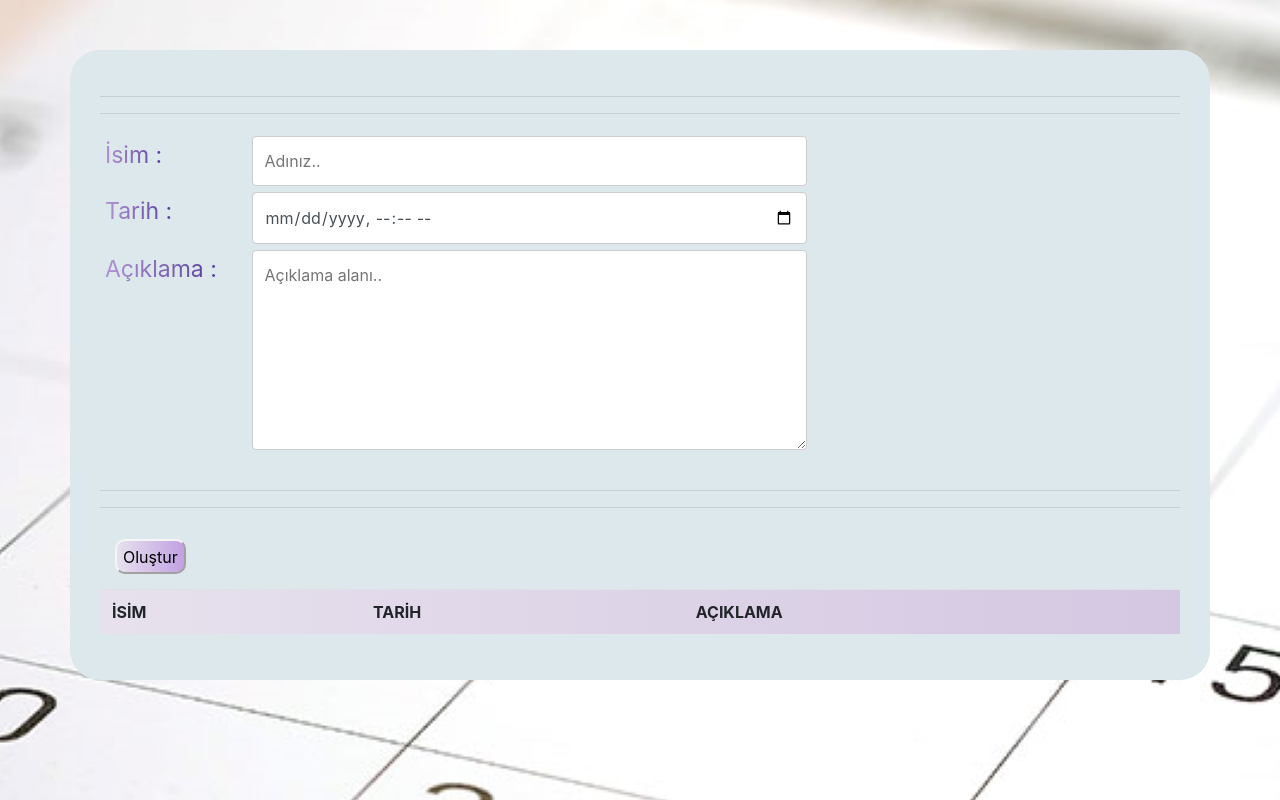
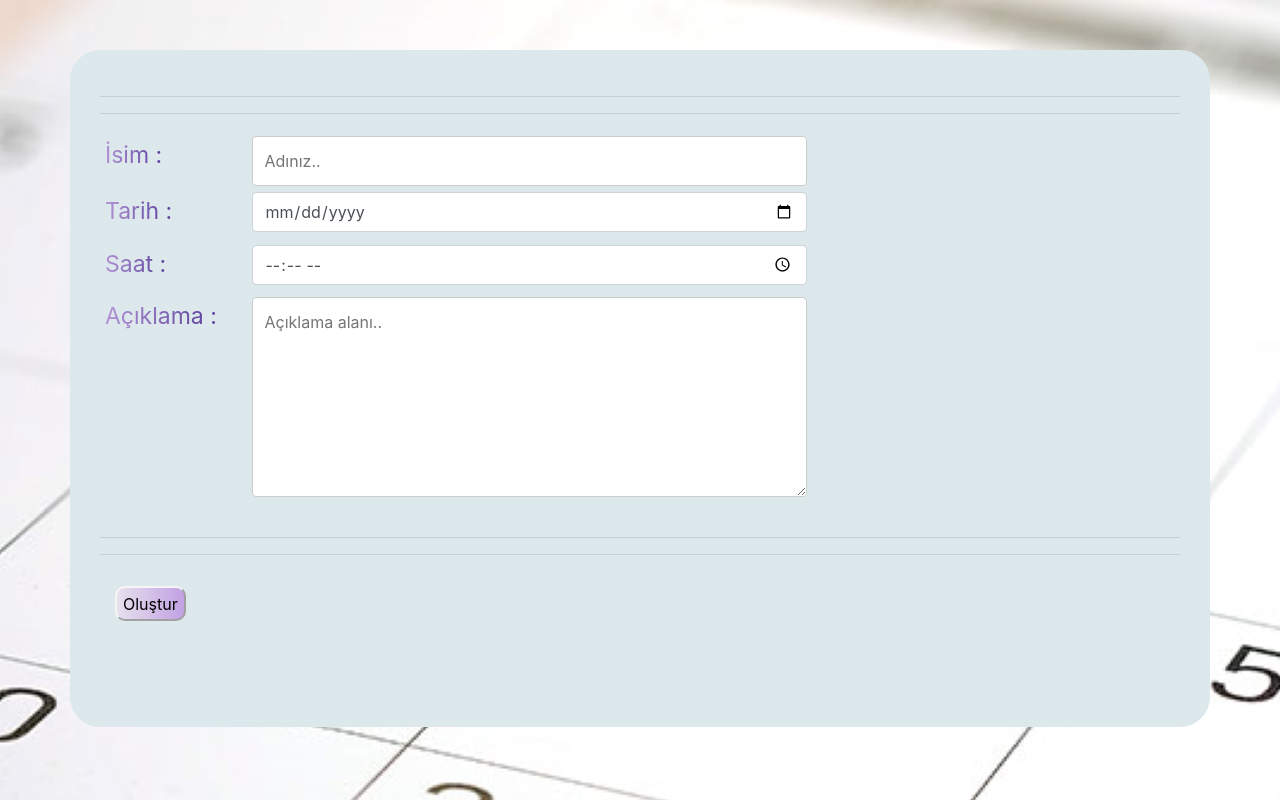
Before and after one commit to HASAN-GRDL/Takvim-Uygulamas-, a website: page ekran/ekran.html in a window 1280 px wide. Drawn offline with nearby package versions, Linux system fonts and the light colour scheme.

Commit message:
tarih ve saat ayrı input olarak değiştirildi

```diff
--- a/ekran/ekran.css
+++ b/ekran/ekran.css
@@ -69,3 +69,6 @@ body{
   tr{
     background-image: linear-gradient(to left, #d4c7e2, #e7e1ed);
   }
+  #myTable{
+    visibility:hidden;
+  }
--- a/ekran/ekran.html
+++ b/ekran/ekran.html
@@ -23,10 +23,18 @@
         </div>
         <div class="row">
           <div class="col-25">
-            <label for="lname">Tarih :</label>
+            <label for="date">Tarih :</label>
           </div>
           <div class="col-75">
-            <input id="date" type="datetime-local" class="form-control" placeholder="Tarih">
+            <input id="date" type="date" class="form-control" placeholder="Tarih">
+          </div>
+        </div>
+        <div class="row">
+          <div class="col-25">
+            <label for="time">Saat :</label>
+          </div>
+          <div class="col-75">
+            <input id="time" type="time" class="form-control" placeholder="Tarih">
           </div>
         </div>
         <div class="row">
@@ -35,7 +43,6 @@
           </div>
           <div class="col-75">
             <textarea id="aciklama" name="Açiklama" placeholder="Açıklama alanı.." style="height:200px"></textarea>
-
           </div>
         </div>
         <br>
@@ -47,6 +54,7 @@
               <tr>
                 <th scope="col">İSİM</th>
                 <th scope="col">TARİH</th>
+                <th scope="col">SAAT</th>
                 <th scope="col">AÇIKLAMA</th>
               </tr>
           </table>
--- a/ekran/ekran.js
+++ b/ekran/ekran.js
@@ -1,4 +1,6 @@
 function ekle() {
+    var tablo = document.getElementById("myTable");
+    tablo.style.visibility = "visible";
 
     const tr = document.createElement("tr");
 
@@ -12,13 +14,21 @@ function ekle() {
     const textDate = document.createTextNode(datedeger);
     date.appendChild(textDate);
 
+
+    var timedeger = document.getElementById("time").value;
+    const time = document.createElement("th");
+    const textTime = document.createTextNode(timedeger);
+    time.appendChild(textTime);
+
     var descriptionDeger = document.getElementById("aciklama").value;
     const description = document.createElement("th");
     const textDescription = document.createTextNode(descriptionDeger);
     description.appendChild(textDescription);
 
+
     tr.appendChild(user);
     tr.appendChild(date);
+    tr.appendChild(time);
     tr.appendChild(description);
     document.getElementById("myTable").appendChild(tr);
 
```
